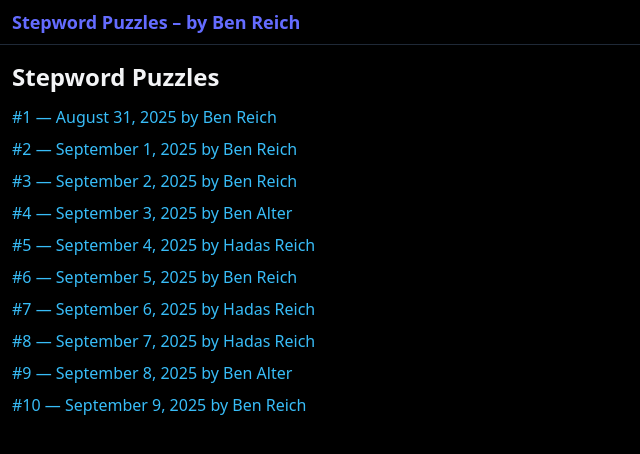
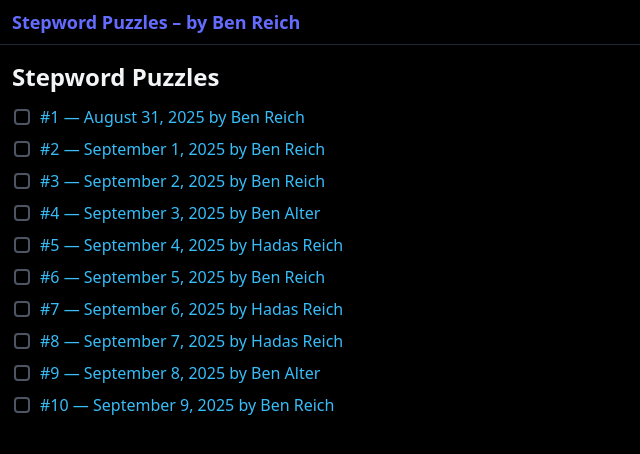
Before and after one commit to benreich4/stepwords, a React (Vite) app: page / in a window 1280 px wide. Shown: the top 454 px of the page, without its empty margins (0-640 px from the left). Built offline with nearby package versions, Linux system fonts and the light colour scheme.

Commit message:
Fixed keyboard and also added archive page checkmarks

```diff
--- a/src/Game.jsx
+++ b/src/Game.jsx
@@ -302,6 +302,13 @@ export default function Game({ puzzle }) {
 
         // Clear saved state when puzzle is completed
         localStorage.removeItem(puzzleKey);
+
+        // Mark puzzle as completed
+        const completedPuzzles = JSON.parse(localStorage.getItem('stepwords-completed') || '[]');
+        if (!completedPuzzles.includes(puzzle.id)) {
+          completedPuzzles.push(puzzle.id);
+          localStorage.setItem('stepwords-completed', JSON.stringify(completedPuzzles));
+        }
         return;
       }
 
--- a/src/components/OnScreenKeyboard.jsx
+++ b/src/components/OnScreenKeyboard.jsx
@@ -16,14 +16,14 @@ export default function OnScreenKeyboard({ onKeyPress, onEnter, onBackspace, dis
   };
 
   const getKeyClass = (key) => {
-    const baseClass = "px-2 py-3 rounded text-sm font-semibold select-none touch-manipulation";
+    const baseClass = "px-2 py-3 rounded font-semibold select-none touch-manipulation";
 
     if (key === 'SUBMIT' || key === 'BACKSPACE') {
-      return `${baseClass} bg-gray-600 text-white hover:bg-gray-500 active:bg-gray-700`;
+      return `${baseClass} bg-gray-600 text-white hover:bg-gray-500 active:bg-gray-700 text-xs`;
     }
 
     const isDisabled = disabledKeys.has(key);
-    return `${baseClass} ${
+    return `${baseClass} text-sm ${
       isDisabled
         ? "bg-gray-800 text-gray-500 cursor-not-allowed"
         : "bg-gray-700 text-white hover:bg-gray-600 active:bg-gray-800"
@@ -41,7 +41,7 @@ export default function OnScreenKeyboard({ onKeyPress, onEnter, onBackspace, dis
               disabled={disabledKeys.has(key)}
               className={getKeyClass(key)}
               style={{
-                minWidth: key === 'SUBMIT' || key === 'BACKSPACE' ? '60px' : '32px',
+                minWidth: key === 'SUBMIT' ? '70px' : key === 'BACKSPACE' ? '60px' : '32px',
                 height: '40px'
               }}
             >
--- a/src/pages/Home.jsx
+++ b/src/pages/Home.jsx
@@ -6,6 +6,24 @@ import { formatLongDate } from "../lib/date.js"
 export default function Home() {
   const [puzzles, setPuzzles] = useState([]);
   const [err, setErr] = useState("");
+
+  // Check if a puzzle is completed
+  const isPuzzleCompleted = (puzzleId) => {
+    const completedPuzzles = localStorage.getItem('stepwords-completed');
+    if (!completedPuzzles) return false;
+
+    try {
+      const parsed = JSON.parse(completedPuzzles);
+      return parsed.includes(puzzleId);
+    } catch {
+      return false;
+    }
+  };
+
+  // Check if a puzzle has been started (has saved state)
+  const isPuzzleStarted = (puzzleId) => {
+    return localStorage.getItem(`stepwords-${puzzleId}`) !== null;
+  };
 
   useEffect(() => {
     document.title = "Stepword Puzzles";
@@ -22,13 +40,27 @@ export default function Home() {
       <h1 className="text-2xl font-bold mb-3">Stepword Puzzles</h1>
       {err && <div className="text-red-400 mb-2">{err}</div>}
       <ul className="space-y-2">
-        {puzzles.map((p) => (
-          <li key={p.id}>
-            <Link className="text-sky-400 hover:underline" to={`/${p.id}`}>
-              #{p.id} — {formatLongDate(p.date) || "Unknown date"} by {p.author || "Unknown"}
-            </Link>
-          </li>
-        ))}
+        {puzzles.map((p) => {
+          const completed = isPuzzleCompleted(p.id);
+          const started = isPuzzleStarted(p.id);
+
+          return (
+            <li key={p.id} className="flex items-center gap-2">
+              <div className="w-5 h-5 flex items-center justify-center">
+                {completed ? (
+                  <span className="text-green-400 text-lg">✓</span>
+                ) : started ? (
+                  <div className="w-4 h-4 border-2 border-gray-500 rounded"></div>
+                ) : (
+                  <div className="w-4 h-4 border-2 border-gray-600 rounded"></div>
+                )}
+              </div>
+              <Link className="text-sky-400 hover:underline flex-1" to={`/${p.id}`}>
+                #{p.id} — {formatLongDate(p.date) || "Unknown date"} by {p.author || "Unknown"}
+              </Link>
+            </li>
+          );
+        })}
       </ul>
       {!puzzles.length && !err && (
         <div className="text-gray-400 mt-4">No puzzles found.</div>
```
